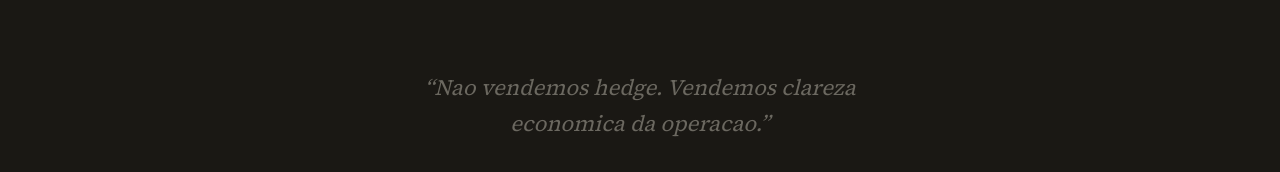
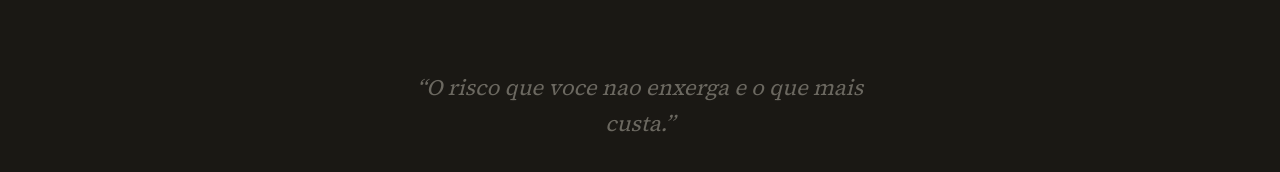
Before and after one commit to gbdossantos/Projeto-Terminal-, a Next.js app in the folder frontend/: page / in a window 1280 px wide. Shown: the part 959-1131 px from the top of the page. Built offline with nearby package versions, Linux system fonts and the light colour scheme.

Commit message:
fix: update CTA quote — remove sales language

```diff
--- a/frontend/app/page.tsx
+++ b/frontend/app/page.tsx
@@ -306,7 +306,7 @@ export default function LandingPage() {
           className="font-display text-[22px] italic max-w-[480px] mx-auto mb-8 leading-relaxed"
           style={{ color: "#6B6860", fontWeight: 400 }}
         >
-          &ldquo;Nao vendemos hedge. Vendemos clareza economica da operacao.&rdquo;
+          &ldquo;O risco que voce nao enxerga e o que mais custa.&rdquo;
         </p>
         <Link
           href="/lotes"
```
